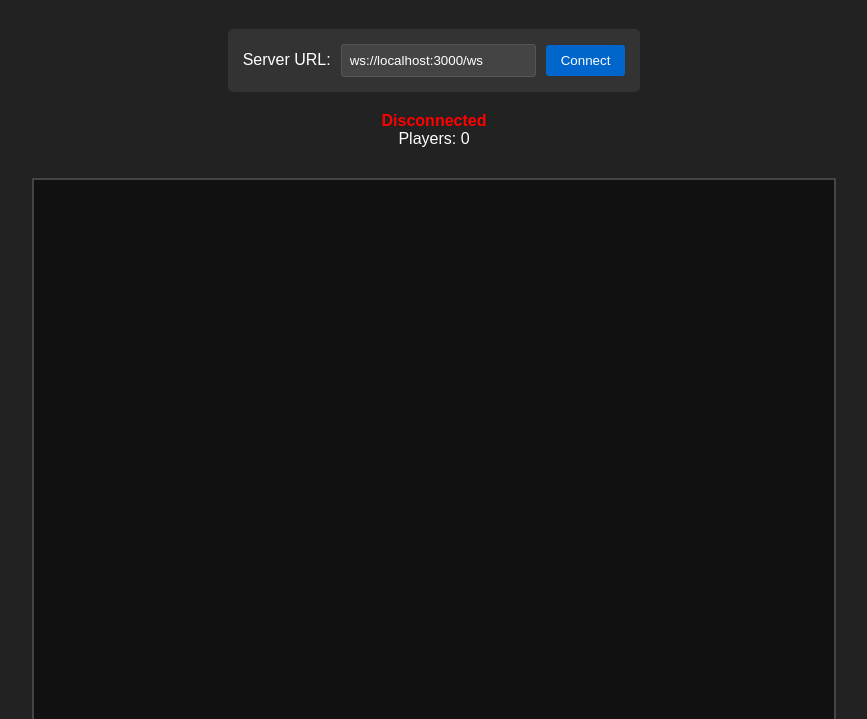
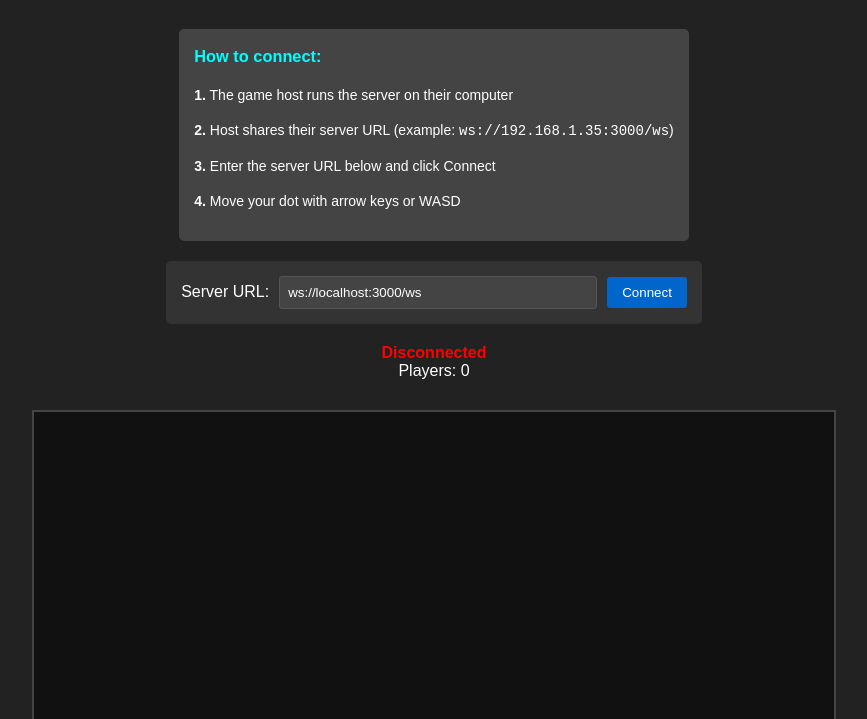
Before and after one commit to halymist/prace_game, a plain HTML site: page docs/index.html in a window 1280 px wide. Shown: the part 81-800 px from the top of the page, without its empty margins (206-1073 px from the left). Drawn offline with Linux system fonts and the light colour scheme.

Commit message:
peparing for pages

```diff
--- a/github-pages-client.html
+++ b/docs/index.html
@@ -52,6 +52,8 @@
             display: flex;
             gap: 10px;
             align-items: center;
+            flex-wrap: wrap;
+            justify-content: center;
         }
 
         input {
@@ -60,6 +62,7 @@
             background: #444;
             color: white;
             border-radius: 3px;
+            min-width: 300px;
         }
 
         button {
@@ -79,10 +82,33 @@
             background: #666;
             cursor: not-allowed;
         }
+
+        .instructions {
+            background: #444;
+            padding: 15px;
+            border-radius: 5px;
+            margin: 10px 0;
+            max-width: 600px;
+            font-size: 14px;
+            line-height: 1.5;
+        }
+
+        .instructions h3 {
+            margin-top: 0;
+            color: #0ff;
+        }
     </style>
 </head>
 <body>
     <h1>Multiplayer Dot Game</h1>
+
+    <div class="instructions">
+        <h3>How to connect:</h3>
+        <p><strong>1.</strong> The game host runs the server on their computer</p>
+        <p><strong>2.</strong> Host shares their server URL (example: <code>ws://192.168.1.35:3000/ws</code>)</p>
+        <p><strong>3.</strong> Enter the server URL below and click Connect</p>
+        <p><strong>4.</strong> Move your dot with arrow keys or WASD</p>
+    </div>
 
     <div class="server-config">
         <label>Server URL:</label>
@@ -112,13 +138,13 @@
         let players = {};
         let myPlayer = { x: 400, y: 300 };
 
-        // Try to detect if we're running locally or on GitHub Pages
+        // Try to detect if we're running locally
         function getDefaultServerUrl() {
             if (window.location.hostname === 'localhost' || window.location.hostname === '127.0.0.1') {
                 return 'ws://localhost:3000/ws';
             }
-            // For GitHub Pages, user needs to input their server URL
-            return '';
+            // For GitHub Pages, load from localStorage or leave empty
+            return localStorage.getItem('gameServerUrl') || '';
         }
 
         // Initialize server URL
@@ -131,6 +157,9 @@
                 alert('Please enter a server URL');
                 return;
             }
+
+            // Save to localStorage for next time
+            localStorage.setItem('gameServerUrl', serverUrl);
 
             if (socket) {
                 socket.close();
@@ -180,7 +209,7 @@
             };
 
             socket.onerror = function(error) {
-                statusEl.textContent = 'Connection Error';
+                statusEl.textContent = 'Connection Error - Check server URL';
                 statusEl.className = 'error';
                 connectBtn.disabled = false;
             };
@@ -272,7 +301,7 @@
         setInterval(handleMovement, 1000 / 60); // 60 FPS
 
         // Auto-connect if running locally
-        if (getDefaultServerUrl()) {
+        if (getDefaultServerUrl() && (window.location.hostname === 'localhost' || window.location.hostname === '127.0.0.1')) {
             connectToServer();
         }
 
```
Also changed, not shown: 2 other files.
